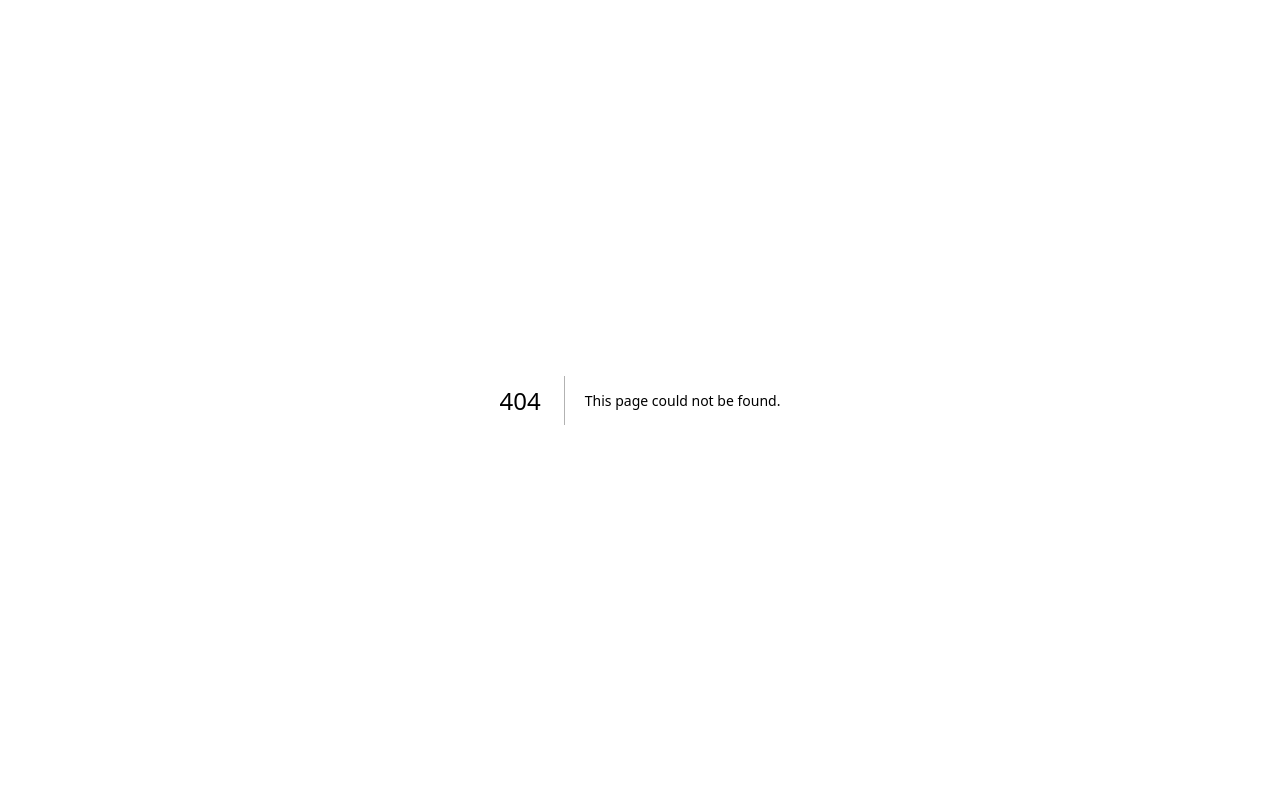
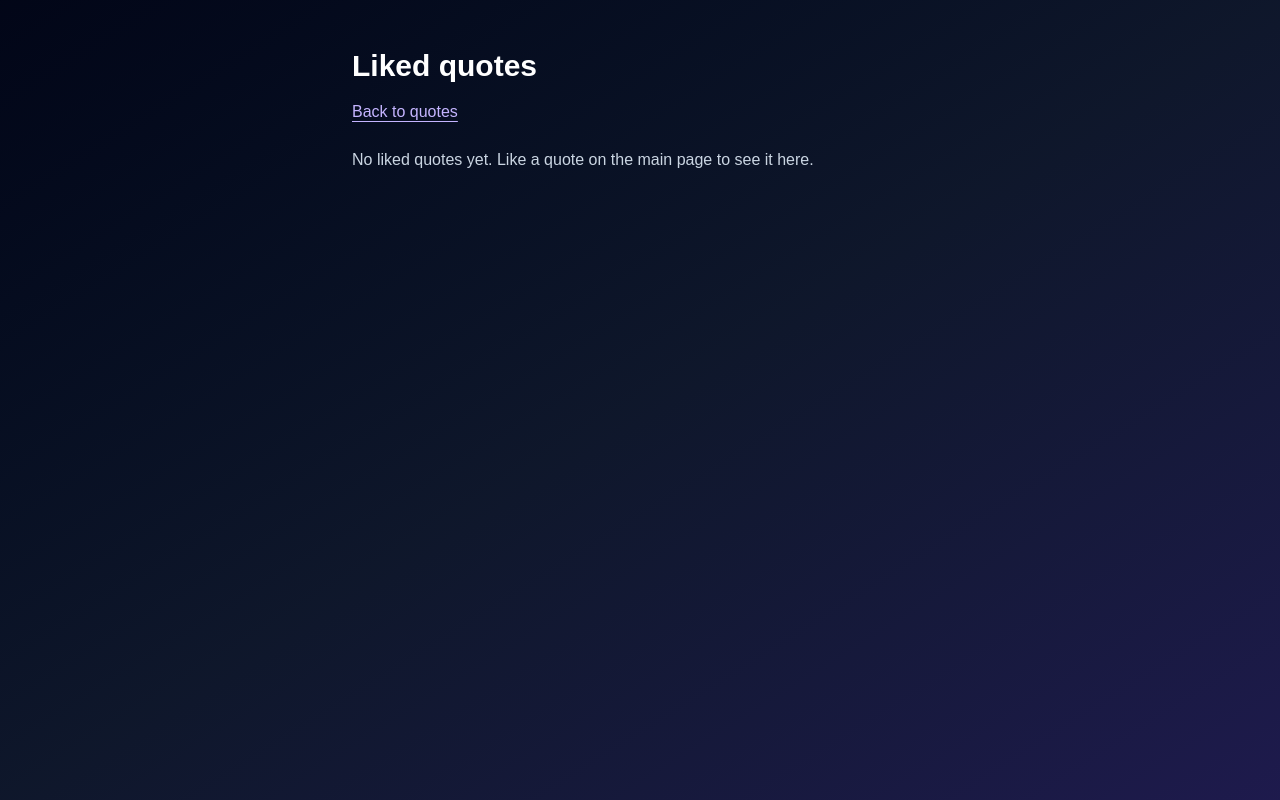
Before and after one commit to Akan-86/random-quote-next, a Next.js app: page /user/quotes/liked in a window 1280 px wide. Before the commit this address had no page. Built offline with nearby package versions, Linux system fonts and the light colour scheme.

Commit message:
Manage quotes with Context and add liked quotes page

```diff
--- a/app/layout.tsx
+++ b/app/layout.tsx
@@ -1,5 +1,6 @@
 import type { Metadata } from "next";
 import "./globals.css";
+import { QuotesProvider } from "@/context/QuotesContext";
 
 export const metadata: Metadata = {
   title: "Random Quote",
@@ -9,7 +10,7 @@ export const metadata: Metadata = {
 export default function RootLayout({ children }: { children: React.ReactNode }) {
   return (
     <html lang="en">
-      <body>{children}</body>
+      <body><QuotesProvider>{children}</QuotesProvider></body>
     </html>
   );
 }
--- a/app/page.tsx
+++ b/app/page.tsx
@@ -1,36 +1,19 @@
 "use client";
 
 import { useState } from "react";
-import { quotes as initialQuotes } from "@/quotes";
+import Link from "next/link";
+import { useQuotes } from "@/context/QuotesContext";
 import { Card } from "@/components/Card";
 import { Button } from "@/components/Button";
 import { LikeButton } from "@/components/LikeButton";
 import { QuoteText } from "@/components/QuoteText";
 import { AuthorText } from "@/components/AuthorText";
 
-const userId = "user-akan";
-
 export default function Home() {
-  const [quotes, setQuotes] = useState(initialQuotes);
+  const { quotes, userId, toggleLike } = useQuotes();
   const [index, setIndex] = useState(0);
   const currentQuote = quotes[index];
   const isLiked = currentQuote.likedBy.includes(userId);
-
-  function handleLike() {
-    setQuotes((previousQuotes) =>
-      previousQuotes.map((quote, quoteIndex) => {
-        if (quoteIndex !== index) return quote;
-
-        const alreadyLiked = quote.likedBy.includes(userId);
-        return {
-          ...quote,
-          likedBy: alreadyLiked
-            ? quote.likedBy.filter((id) => id !== userId)
-            : [...quote.likedBy, userId],
-        };
-      })
-    );
-  }
 
   function handlePrevious() {
     setIndex((previousIndex) => (previousIndex - 1 + quotes.length) % quotes.length);
@@ -47,6 +30,9 @@ export default function Home() {
           <p className="text-xs font-semibold tracking-[0.25em] text-violet-300">A MOMENT OF INSPIRATION</p>
           <h1 className="mt-4 text-4xl font-semibold tracking-tight text-white sm:text-5xl">Random Quote<span className="text-violet-400">.</span></h1>
           <p className="mt-4 text-slate-300">A little perspective for your day.</p>
+          <Link href="/user/quotes/liked" className="mt-4 inline-block text-violet-300 underline underline-offset-4">
+            Liked quotes
+          </Link>
         </header>
 
         <Card className={isLiked ? "border-rose-400 bg-rose-50" : "border-white/20 bg-slate-50"}>
@@ -58,7 +44,7 @@ export default function Home() {
           </blockquote>
           <div className="mt-8 flex flex-wrap gap-3">
             <Button onClick={handlePrevious}>Previous</Button>
-            <LikeButton isLiked={isLiked} onClick={handleLike} />
+            <LikeButton isLiked={isLiked} onClick={() => toggleLike(index)} />
             <Button onClick={handleNext}>Next</Button>
           </div>
         </Card>
--- /dev/null
+++ b/app/user/quotes/liked/page.jsx
@@ -0,0 +1,44 @@
+"use client";
+
+import Link from "next/link";
+import { useQuotes } from "@/context/QuotesContext";
+import { Card } from "@/components/Card";
+import { QuoteText } from "@/components/QuoteText";
+import { AuthorText } from "@/components/AuthorText";
+import { LikeButton } from "@/components/LikeButton";
+
+export default function LikedQuotes() {
+  const { quotes, userId, toggleLike } = useQuotes();
+  const likedQuotes = quotes
+    .map((quote, index) => ({ ...quote, index }))
+    .filter((quote) => quote.likedBy.includes(userId));
+
+  return (
+    <main className="min-h-screen bg-linear-to-br from-slate-950 via-slate-900 to-indigo-950 px-6 py-12">
+      <div className="mx-auto w-full max-w-xl">
+        <h1 className="text-3xl font-semibold text-white">Liked quotes</h1>
+        <Link href="/" className="mt-4 inline-block text-violet-300 underline underline-offset-4">
+          Back to quotes
+        </Link>
+        <p aria-live="polite" className="my-6 text-slate-300">
+          {likedQuotes.length === 0
+            ? "No liked quotes yet. Like a quote on the main page to see it here."
+            : `${likedQuotes.length} liked ${likedQuotes.length === 1 ? "quote" : "quotes"}`}
+        </p>
+        <div className="space-y-6">
+          {likedQuotes.map((quote) => (
+            <Card key={quote.index} className="border-rose-400 bg-rose-50">
+              <blockquote>
+                <QuoteText>{quote.quote}</QuoteText>
+                <AuthorText>{quote.author}</AuthorText>
+              </blockquote>
+              <div className="mt-6">
+                <LikeButton isLiked={true} onClick={() => toggleLike(quote.index)} />
+              </div>
+            </Card>
+          ))}
+        </div>
+      </div>
+    </main>
+  );
+}
--- /dev/null
+++ b/context/QuotesContext.jsx
@@ -0,0 +1,40 @@
+"use client";
+
+import { createContext, useContext, useState } from "react";
+import { quotes as initialQuotes } from "@/quotes";
+
+const userId = "user-akan";
+
+/** @type {import("react").Context<{ quotes: typeof initialQuotes, userId: string, toggleLike: (quoteIndex: number) => void } | null>} */
+const QuotesContext = createContext(null);
+
+export function QuotesProvider({ children }) {
+  const [quotes, setQuotes] = useState(initialQuotes);
+
+  function toggleLike(quoteIndex) {
+    setQuotes((previousQuotes) =>
+      previousQuotes.map((quote, index) => {
+        if (index !== quoteIndex) return quote;
+
+        return {
+          ...quote,
+          likedBy: quote.likedBy.includes(userId)
+            ? quote.likedBy.filter((id) => id !== userId)
+            : [...quote.likedBy, userId],
+        };
+      })
+    );
+  }
+
+  return (
+    <QuotesContext.Provider value={{ quotes, userId, toggleLike }}>
+      {children}
+    </QuotesContext.Provider>
+  );
+}
+
+export function useQuotes() {
+  const context = useContext(QuotesContext);
+  if (!context) throw new Error("useQuotes must be used inside QuotesProvider");
+  return context;
+}
```
